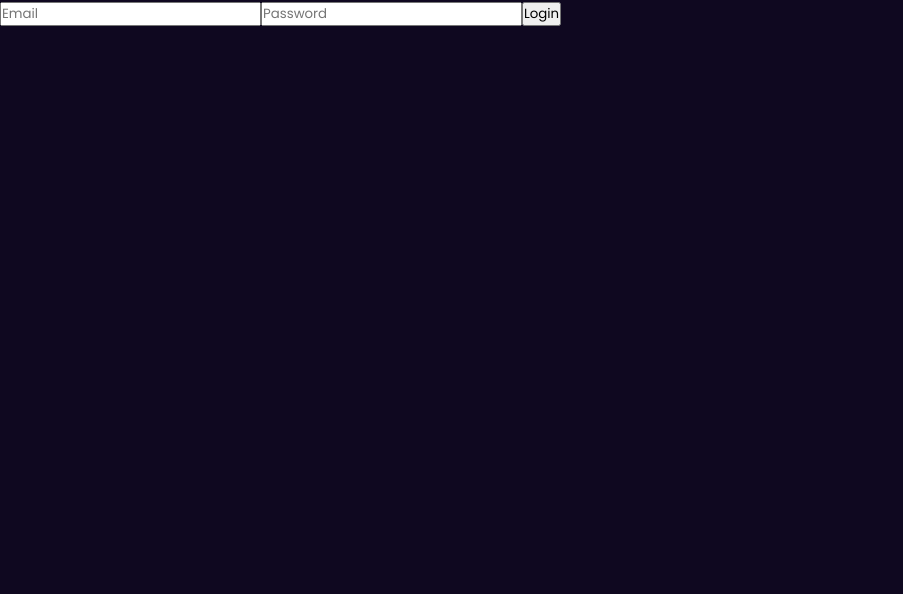
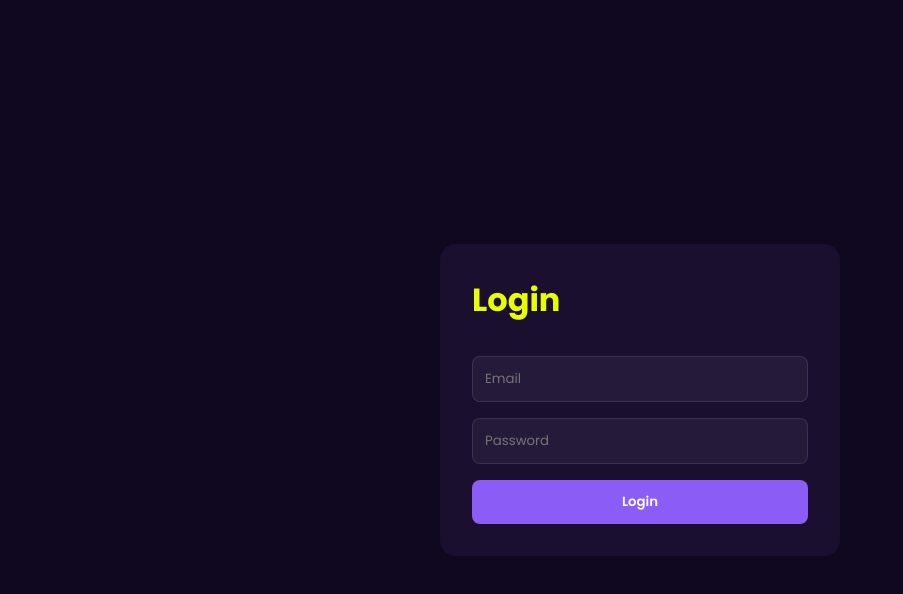
Before and after one commit to feevolinto/Quack, a React (Vite) app in the folder client/: page /login in a window 1280 px wide. Shown: the top 594 px of the page, without its empty margins (0-903 px from the left). Built offline with nearby package versions, Linux system fonts and the light colour scheme.

Commit message:
Update Login.jsx

```diff
--- a/client/src/pages/Login.jsx
+++ b/client/src/pages/Login.jsx
@@ -1,3 +1,4 @@
+// src/pages/Login.jsx
 import { useState, useContext } from "react";
 import { loginRequest } from "../api/auth.api";
 import { AuthContext } from "../context/AuthContext";
@@ -22,11 +23,65 @@ function Login() {
   };
 
   return (
-    <form onSubmit={handleSubmit}>
-      <input placeholder="Email" onChange={(e) => setEmail(e.target.value)} />
-      <input placeholder="Password" type="password" onChange={(e) => setPassword(e.target.value)} />
-      <button type="submit">Login</button>
-    </form>
+    <div style={{
+      minHeight: '100vh',
+      display: 'flex',
+      alignItems: 'center',
+      justifyContent: 'center',
+      background: '#0f0820'
+    }}>
+      <form onSubmit={handleSubmit} style={{
+        background: '#1a0f2e',
+        padding: '2rem',
+        borderRadius: '1rem',
+        width: '100%',
+        maxWidth: '400px'
+      }}>
+        <h1 style={{ color: '#e8ff00', marginBottom: '2rem' }}>Login</h1>
+
+        <input
+          placeholder="Email"
+          onChange={(e) => setEmail(e.target.value)}
+          style={{
+            width: '100%',
+            padding: '0.75rem',
+            marginBottom: '1rem',
+            borderRadius: '0.5rem',
+            border: '1px solid rgba(255,255,255,0.1)',
+            background: 'rgba(255,255,255,0.05)',
+            color: 'white'
+          }}
+        />
+
+        <input
+          placeholder="Password"
+          type="password"
+          onChange={(e) => setPassword(e.target.value)}
+          style={{
+            width: '100%',
+            padding: '0.75rem',
+            marginBottom: '1rem',
+            borderRadius: '0.5rem',
+            border: '1px solid rgba(255,255,255,0.1)',
+            background: 'rgba(255,255,255,0.05)',
+            color: 'white'
+          }}
+        />
+
+        <button type="submit" style={{
+          width: '100%',
+          padding: '0.75rem',
+          background: '#8b5cf6',
+          color: 'white',
+          border: 'none',
+          borderRadius: '0.5rem',
+          fontWeight: '600',
+          cursor: 'pointer'
+        }}>
+          Login
+        </button>
+      </form>
+    </div>
   );
 }
 
```
